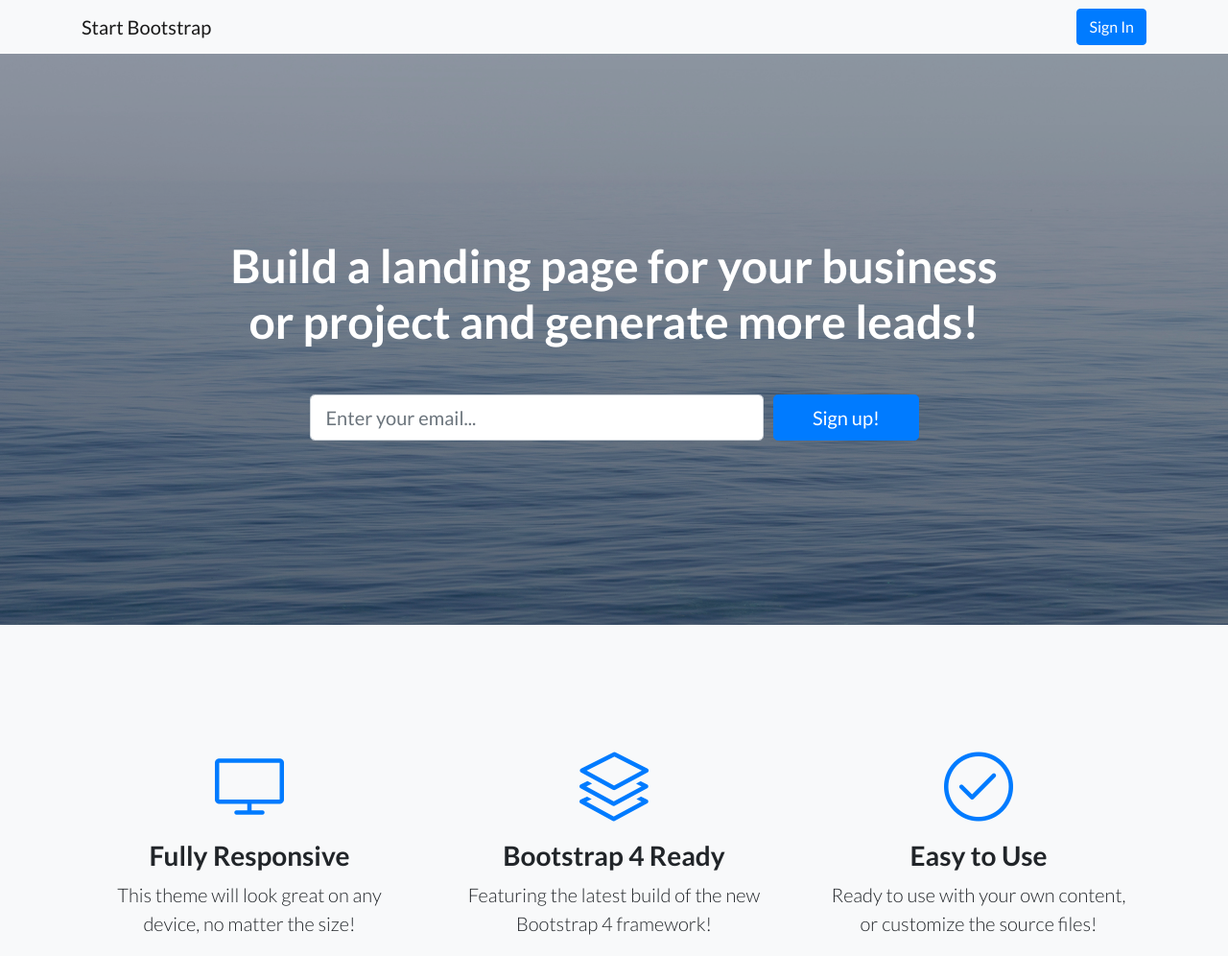
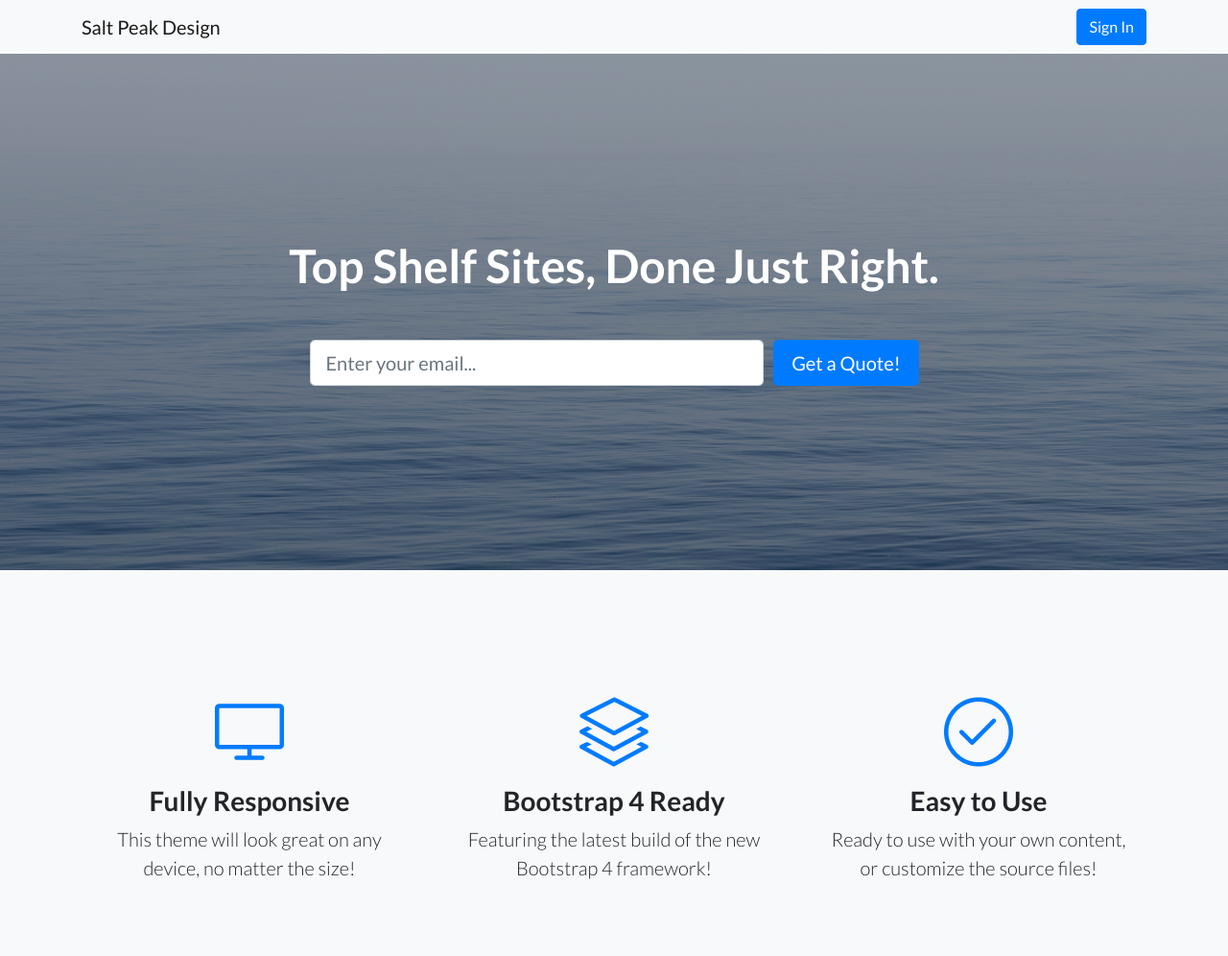
Before and after one commit to Rubydragon97/SaltPeak, a website: page index.html in a window 1280 px wide. Shown: the top 996 px of the page at 96% size. Drawn offline with Linux system fonts and the light colour scheme.

Commit message:
back img and color test

```diff
--- a/css/landing-page.css
+++ b/css/landing-page.css
@@ -20,8 +20,8 @@ h6 {
 
 header.masthead {
   position: relative;
-  background-color: #343a40;
-  background: url("../img/bg-masthead.jpg") no-repeat center center;
+  background-color: #5E879C;
+  background: url("../img/arch.jpg") no-repeat center center;
   background-size: cover;
   padding-top: 8rem;
   padding-bottom: 8rem;
--- a/index.html
+++ b/index.html
@@ -28,7 +28,7 @@
     <!-- Navigation -->
     <nav class="navbar navbar-light bg-light static-top">
       <div class="container">
-        <a class="navbar-brand" href="#">Start Bootstrap</a>
+        <a class="navbar-brand" href="#">Salt Peak Design</a>
         <a class="btn btn-primary" href="#">Sign In</a>
       </div>
     </nav>
@@ -39,7 +39,7 @@
       <div class="container">
         <div class="row">
           <div class="col-xl-9 mx-auto">
-            <h1 class="mb-5">Build a landing page for your business or project and generate more leads!</h1>
+            <h1 class="mb-5">Top Shelf Sites, Done Just Right.</h1>
           </div>
           <div class="col-md-10 col-lg-8 col-xl-7 mx-auto">
             <form>
@@ -48,7 +48,7 @@
                   <input type="email" class="form-control form-control-lg" placeholder="Enter your email...">
                 </div>
                 <div class="col-12 col-md-3">
-                  <button type="submit" class="btn btn-block btn-lg btn-primary">Sign up!</button>
+                  <button type="submit" class="btn btn-block btn-lg btn-primary">Get a Quote!</button>
                 </div>
               </div>
             </form>
```
